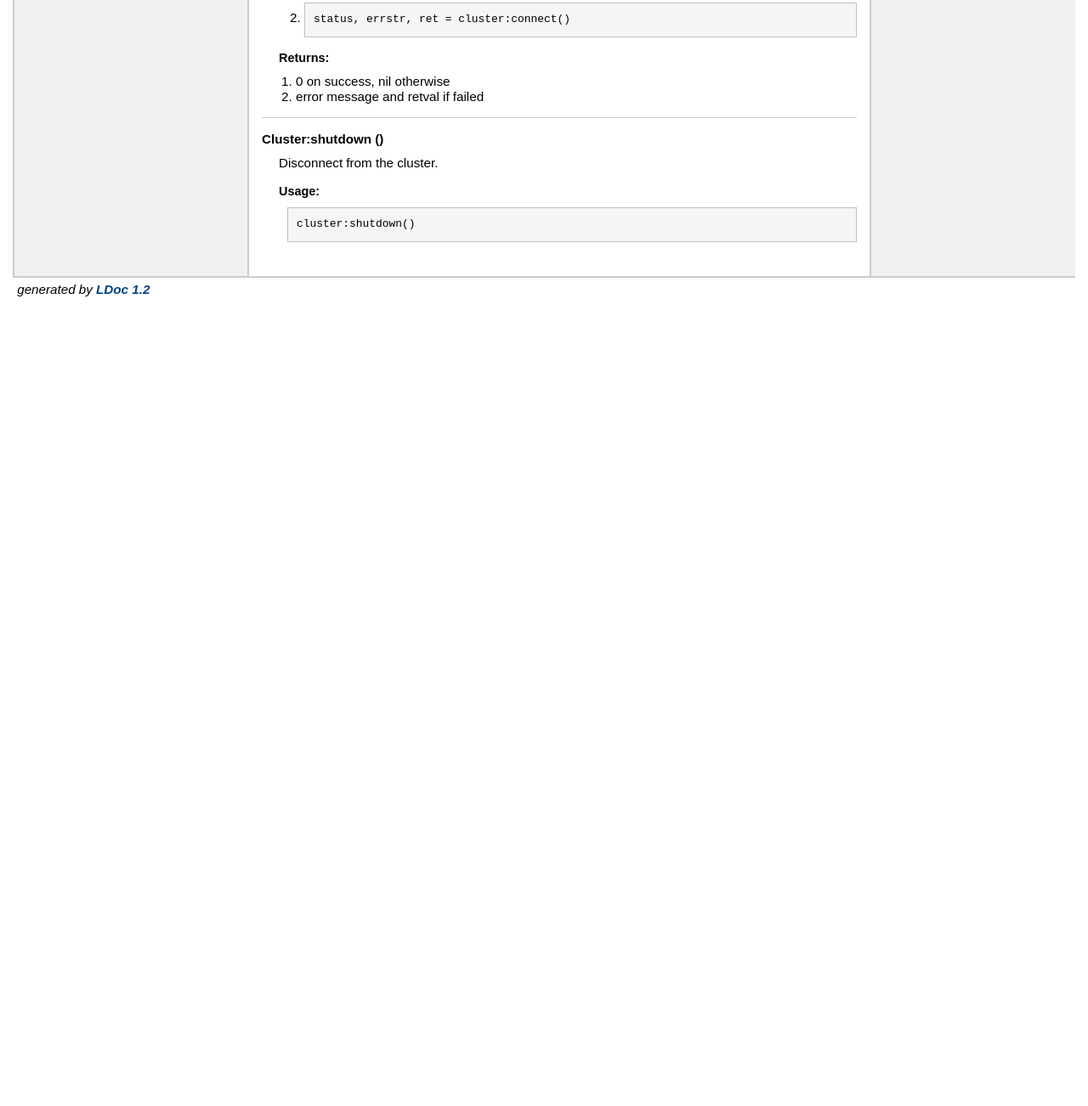
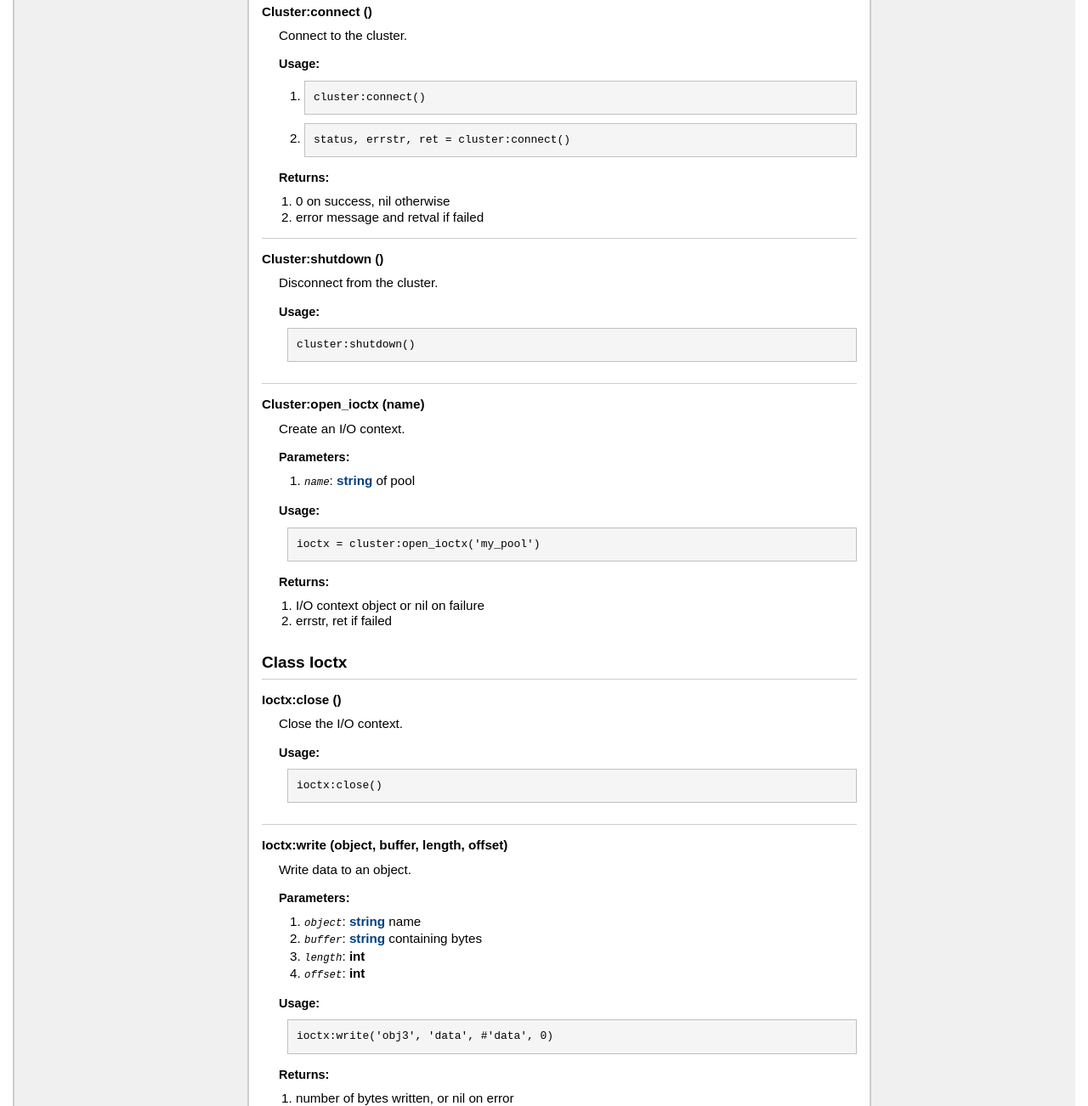
Before and after one commit to dotnwat/lua-rados, a plain HTML site: page index.html in a window 1280 px wide. Shown: the part 1498-2800 px from the top of the page at 85% size. Before the commit the page ends 1853 px from the top, so only its background shows below. Drawn offline with Linux system fonts and the light colour scheme.

Commit message:
doc: update generated docs
Signed-off-by: Noah Watkins <noahwatkins@gmail.com>

```diff
--- a/index.html
+++ b/index.html
@@ -31,6 +31,7 @@
 <ul>
 <li><a href="#Functions">Functions</a></li>
 <li><a href="#Class_Cluster">Class Cluster</a></li>
+<li><a href="#Class_Ioctx">Class Ioctx</a></li>
 </ul>
 
 
@@ -74,6 +75,25 @@
 	<tr>
 	<td class="name" nowrap><a href="#Cluster:shutdown">Cluster:shutdown&nbsp;()</a></td>
 	<td class="summary">Disconnect from the cluster.</td>
+	</tr>
+	<tr>
+	<td class="name" nowrap><a href="#Cluster:open_ioctx">Cluster:open_ioctx&nbsp;(name)</a></td>
+	<td class="summary">Create an I/O context.</td>
+	</tr>
+</table>
+<h2><a href="#Class_Ioctx">Class Ioctx</a></h2>
+<table class="function_list">
+	<tr>
+	<td class="name" nowrap><a href="#Ioctx:close">Ioctx:close&nbsp;()</a></td>
+	<td class="summary">Close the I/O context.</td>
+	</tr>
+	<tr>
+	<td class="name" nowrap><a href="#Ioctx:write">Ioctx:write&nbsp;(object, buffer, length, offset)</a></td>
+	<td class="summary">Write data to an object.</td>
+	</tr>
+	<tr>
+	<td class="name" nowrap><a href="#Ioctx:read">Ioctx:read&nbsp;(object, length, offset)</a></td>
+	<td class="summary">Read data from an object.</td>
 	</tr>
 </table>
 
@@ -201,6 +221,111 @@
 
 
 </dd>
+    <dt>
+    <a name = "Cluster:open_ioctx"></a>
+    <strong>Cluster:open_ioctx&nbsp;(name)</strong>
+    </dt>
+    <dd>
+    Create an I/O context.
+
+    <h3>Parameters:</h3>
+    <ul>
+       <li><code><em>name</em></code>: <a href="http://www.lua.org/manual/5.1/manual.html#5.4">string</a>  of pool</li>
+    </ul>
+
+    <h3>Usage:</h3>
+    <ul>
+        <pre class="example">ioctx = cluster:open_ioctx('my_pool')</pre>
+    </ul>
+
+    <h3>Returns:</h3>
+    <ol>
+        <li>I/O context object or nil on failure</li>
+        <li>errstr, ret if failed</li>
+    </ol>
+
+
+</dd>
+</dl>
+    <h2><a name="Class_Ioctx"></a>Class Ioctx</h2>
+
+
+    <dl class="function">
+    <dt>
+    <a name = "Ioctx:close"></a>
+    <strong>Ioctx:close&nbsp;()</strong>
+    </dt>
+    <dd>
+    Close the I/O context.
+
+
+    <h3>Usage:</h3>
+    <ul>
+        <pre class="example">ioctx:close()</pre>
+    </ul>
+
+
+
+</dd>
+    <dt>
+    <a name = "Ioctx:write"></a>
+    <strong>Ioctx:write&nbsp;(object, buffer, length, offset)</strong>
+    </dt>
+    <dd>
+    Write data to an object.
+
+    <h3>Parameters:</h3>
+    <ul>
+       <li><code><em>object</em></code>: <a href="http://www.lua.org/manual/5.1/manual.html#5.4">string</a>  name</li>
+       <li><code><em>buffer</em></code>: <a href="http://www.lua.org/manual/5.1/manual.html#5.4">string</a>  containing bytes</li>
+       <li><code><em>length</em></code>: <strong>int</strong>
+</li>
+       <li><code><em>offset</em></code>: <strong>int</strong>
+</li>
+    </ul>
+
+    <h3>Usage:</h3>
+    <ul>
+        <pre class="example">ioctx:write('obj3', 'data', #'data', 0)</pre>
+    </ul>
+
+    <h3>Returns:</h3>
+    <ol>
+        <li>number of bytes written, or nil on error</li>
+        <li>errstr and retval if failed</li>
+    </ol>
+
+
+</dd>
+    <dt>
+    <a name = "Ioctx:read"></a>
+    <strong>Ioctx:read&nbsp;(object, length, offset)</strong>
+    </dt>
+    <dd>
+    Read data from an object.
+
+    <h3>Parameters:</h3>
+    <ul>
+       <li><code><em>object</em></code>: <a href="http://www.lua.org/manual/5.1/manual.html#5.4">string</a>  name</li>
+       <li><code><em>length</em></code>: <strong>int</strong>
+</li>
+       <li><code><em>offset</em></code>: <strong>int</strong>
+</li>
+    </ul>
+
+    <h3>Usage:</h3>
+    <ul>
+        <pre class="example">data = ioctx:read('obj3', 1000, 0)</pre>
+    </ul>
+
+    <h3>Returns:</h3>
+    <ol>
+        <li>string with at most <code>length</code> bytes, or nil on error</li>
+        <li>errstr and retval if failed</li>
+    </ol>
+
+
+</dd>
 </dl>
 
 
```
